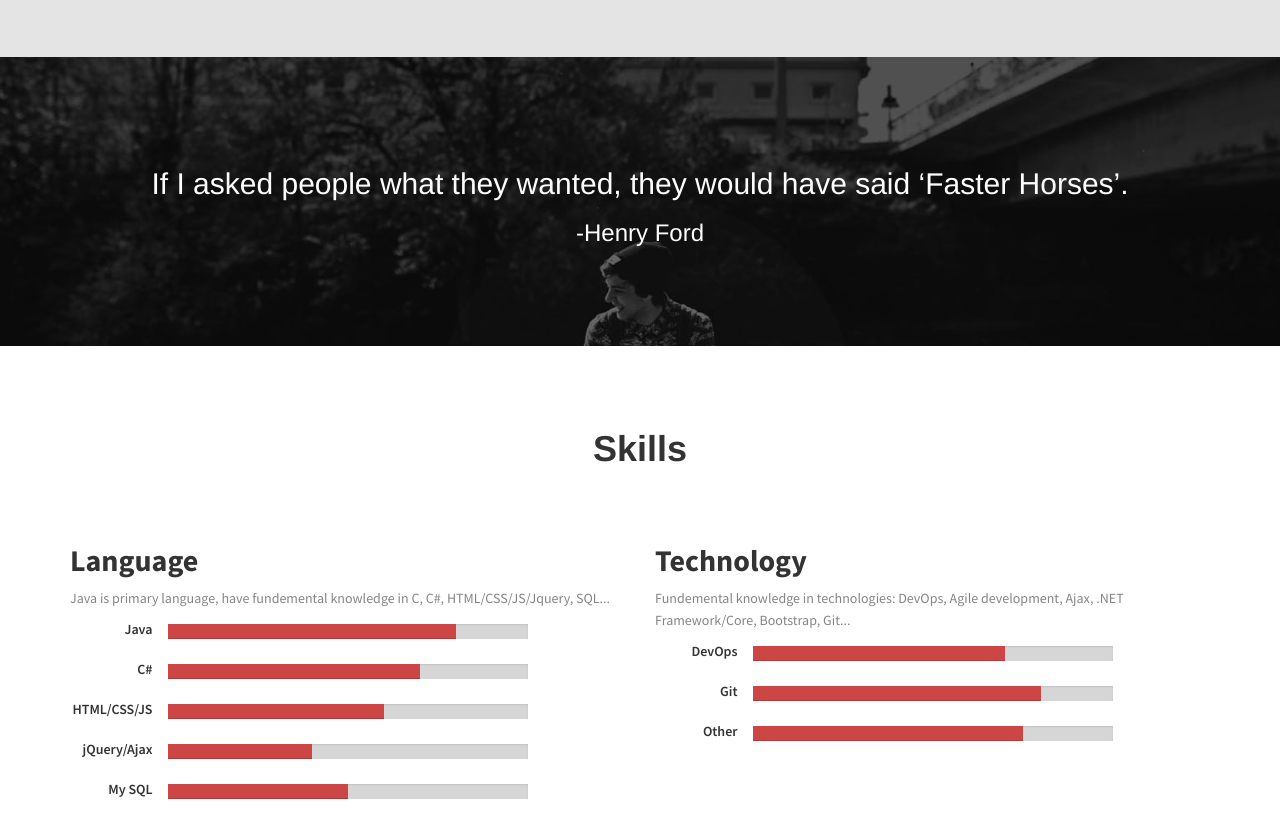
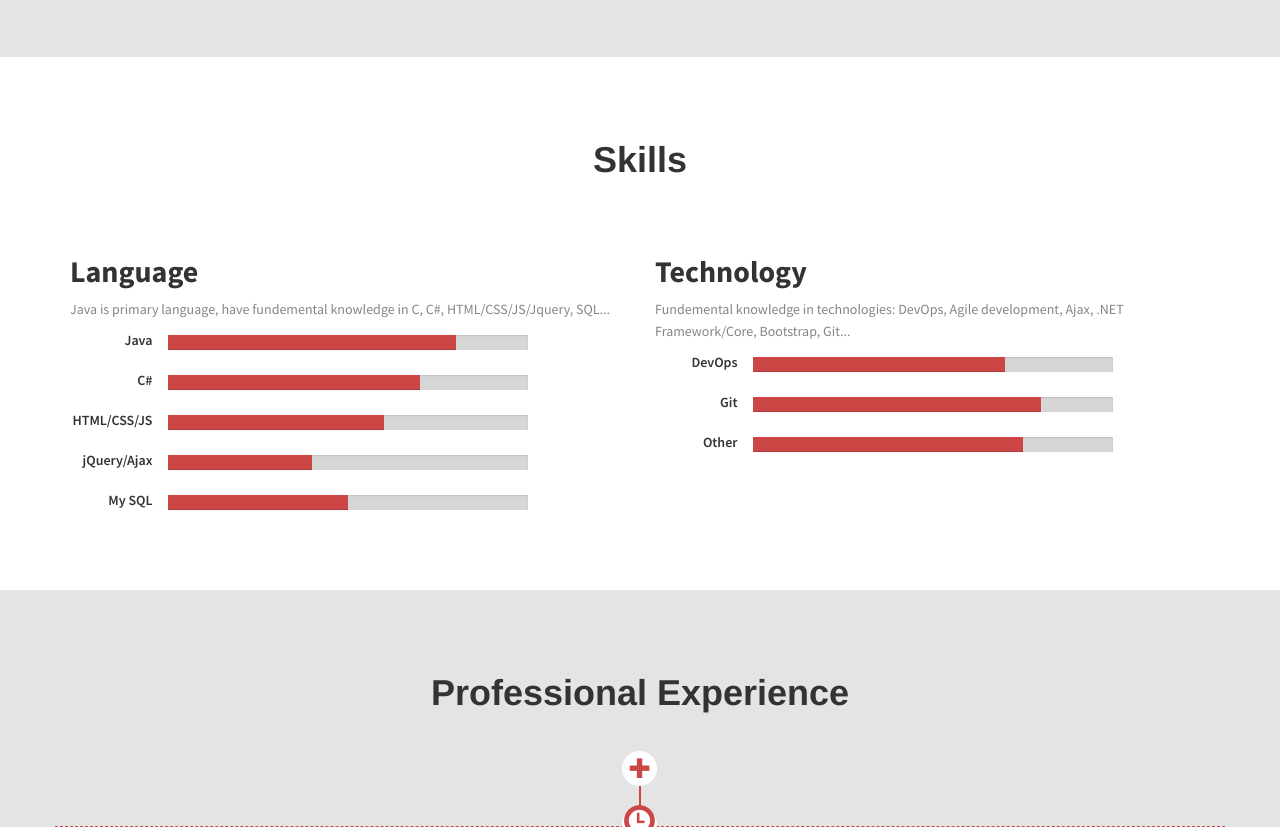
Before and after one commit to tqvinhhung4399/MyResume, a plain HTML site: page index.html in a window 1280 px wide. Shown: the part 1237-2064 px from the top of the page. Drawn offline with Linux system fonts and the light colour scheme.

Commit message:
Update index.html

```diff
--- a/index.html
+++ b/index.html
@@ -147,14 +147,7 @@
         </div>
     </section>
     <!--Quote-->
-    <section id="quote" class="bg-parlex">
-        <div class="parlex-back">
-            <div class="container secPad text-center">
-                <h2>If I asked people what they wanted, they would have said ‘Faster Horses’.</h2><h3>-Henry Ford</h3>
-            </div>
-            <!--/.container-->
-        </div>
-    </section>
+
 
     <!--Skills-->
     <section id="skills" class="secPad white">
```
